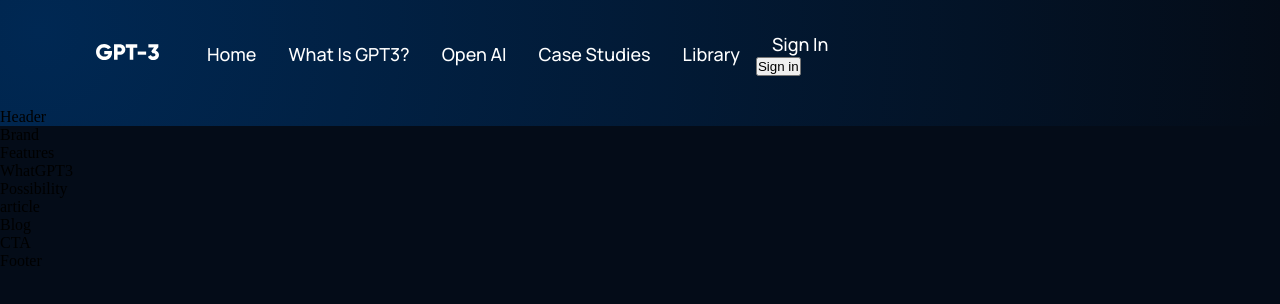
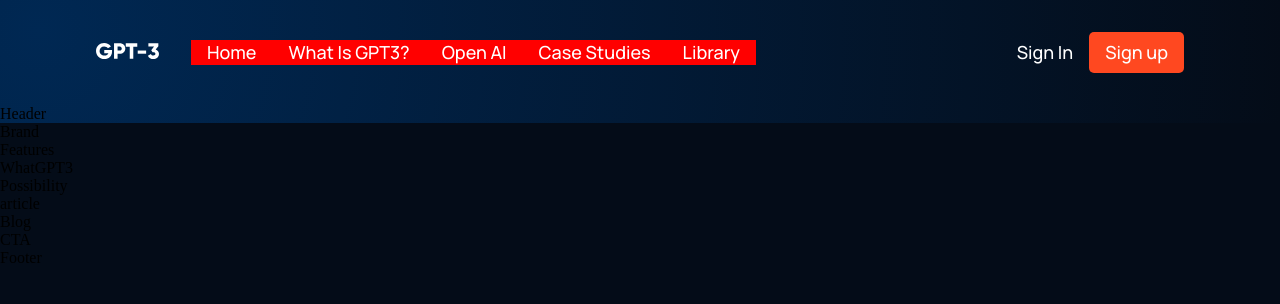
Before and after one commit to ttan0091/React-project-1, a React (Create React App) app: page / in a window 1280 px wide. Shown: the top 304 px of the page. Built offline with nearby package versions, Linux system fonts and the light colour scheme.

Commit message:
navbar modification, prefect now.

```diff
--- a/src/components/navbar/Navbar.jsx
+++ b/src/components/navbar/Navbar.jsx
@@ -1,29 +1,57 @@
-import React from "react";
+import React, {useState} from "react";
 import "./navbar.css";
 import logo from "../../assets/logo.svg";
-import{RiMenu3Line, RiCloseLine} from "react-icons/ri";
+import {RiCloseLine, RiMenu3Line} from "react-icons/ri";
+
+const Menu = () => {
+    return (
+        <>
+            <p><a href="home"/>Home</p>
+            <p><a href="wgpt3"/>What is GPT3?</p>
+            <p><a href="possibility"/>Open AI</p>
+            <p><a href="features"/>Case Studies</p>
+            <p><a href="blog"/>Library</p>
+        </>
+    )
+}
 
 const Navbar = () => {
+    const [toggleMenu, setToggleMenu] = useState(false);
     return (
         <div className="gpt3__navbar">
+
             <div className="gpt3__navbar-links">
                 <div className="gpt3__navbar-links_logo">
                     <img src={logo} alt="logo"/>
                 </div>
                 <div className="gpt3__navbar-links_container">
-                    <p><a href="home"></a>Home</p>
-                    <p><a href="wgpt3"></a>What is GPT3?</p>
-                    <p><a href="possibility"></a>Open AI</p>
-                    <p><a href="features"></a>Case Studies</p>
-                    <p><a href="blog"></a>Library</p>
-                </div>
-                <div className="gpt3__navbar-sign">
-                    <p>Sign in</p>
-                    <button type="button">Sign in</button>
-
-
+                    <Menu/>
                 </div>
             </div>
+
+            <div className="gpt3__navbar-sign">
+                <p>Sign in</p>
+                <button type="button">Sign up</button>
+            </div>
+
+            <div className="gpt3__navbar-menu">
+                {toggleMenu
+                    ? <RiCloseLine color="#fff" size={27} onClick={() => setToggleMenu(false)}/>
+                    : <RiMenu3Line color="#fff" size={27} onClick={() => setToggleMenu(true)}/>
+                }
+                {toggleMenu && (
+                    <div className="gpt3__navbar-menu_container scale-up-center">
+                        <div className="gpt3__navbar-menu_container-links">
+                            <Menu/>
+                            <div className="gpt3__navbar-menu_container-links-sign">
+                                <p>Sign in</p>
+                                <button type="button">Sign up</button>
+                            </div>
+                        </div>
+                    </div>
+                )}
+            </div>
+
         </div>
     );
 }
--- a/src/components/navbar/navbar.css
+++ b/src/components/navbar/navbar.css
@@ -1,36 +1,46 @@
-.gpt3__navbar{
+.gpt3__navbar {
+    /*background: gray; !*1111111111111111111111111111111*!*/
     display: flex;
     justify-content: space-between;
     align-items: center;
     padding: 2rem 6rem;
 }
 
-.gpt3__navbar-links{
+.gpt3__navbar-links {
+    /*background: green; !*1111111111111111111111111111111*!*/
     flex: 1;
     display: flex;
     justify-content: flex-start;
     align-items: center;
 }
-.gpt3__navbar-links_logo{
+
+.gpt3__navbar-links_logo {
     margin-right: 2rem;
 }
-.gpt3__navbar-links_logo img{
+
+.gpt3__navbar-links_logo img {
     width: 63px;
     height: 16px;
 }
-.gpt3__navbar-links_container{
+
+.gpt3__navbar-links_container {
+    background: red; /*1111111111111111111111111111111*/
     display: flex;
     flex-direction: row;
+    /*justify-content: center;*/
 }
-.gpt3_navbar-sign{
+
+.gpt3__navbar-sign {
     display: flex;
     justify-content: flex-end;
     align-items: center;
 }
+
 .gpt3__navbar-links_container p,
 .gpt3__navbar-sign p,
-.gpt3__navbar-menu_container p{
-    color:#fff;
+.gpt3__navbar-menu_container p {
+    /*background: #81AFDD; !*1111111111111111111111111111111*!*/
+    color: #fff;
     font-family: var(--font-family);
     font-weight: 500;
     font-size: 18px;
@@ -38,6 +48,88 @@
     text-transform: capitalize;
     margin: 0 1rem;
     cursor: pointer;
-}{
+}
 
+.gpt3__navbar-sign button,
+.gpt3__navbar-menu_container button {
+    padding: 0.5rem 1rem;
+    color: #fff;
+    font-family: var(--font-family);
+    font-weight: 500;
+    font-size: 18px;
+    line-height: 25px;
+    background: #FF4820;
+    border-radius: 5px;
+    border: none;
+    outline: none;
+    cursor: pointer;
 }
+
+.gpt3__navbar-menu {
+    margin-left: 1rem;
+    display: none;
+    position: relative;
+}
+
+.gpt3__navbar-menu svg {
+    cursor: pointer;
+}
+
+.gpt3__navbar-menu_container {
+    display: flex;
+    justify-content: flex-end;
+    align-items: flex-end;
+    flex-direction: column;
+    text-align: end;
+    background: var(--color-footer);
+    padding: 2rem;
+    position: absolute;
+    top: 40px;
+    right: 0;
+    margin-top: 1rem;
+    min-width: 210px;
+    border-radius: 5px;
+    box-shadow: 0px 0px 5px rgba(0, 0, 0, 0.2);
+}
+
+.gpt3__navbar-menu_container p {
+    margin: 1rem 0;
+}
+
+.gpt3__navbar-menu_container-links-sign {
+    display: none;
+}
+
+@media screen and (max-width: 1050px) {
+    .gpt3__navbar-links_container {
+        display: none;
+    }
+
+    .gpt3__navbar-menu {
+        display: flex;
+    }
+}
+
+@media screen and (max-width: 700px) {
+    .gpt3__navbar {
+        padding: 2rem 4rem;
+    }
+}
+
+@media screen and (max-width: 550px) {
+    .gpt3__navbar {
+        padding: 2rem;
+    }
+
+    .gpt3__navbar-sign {
+        display: none;
+    }
+
+    .gpt3__navbar-menu_container {
+        top: 20px;
+    }
+
+    .gpt3__navbar-menu_container-links-sign {
+        display: block;
+    }
+}
```
